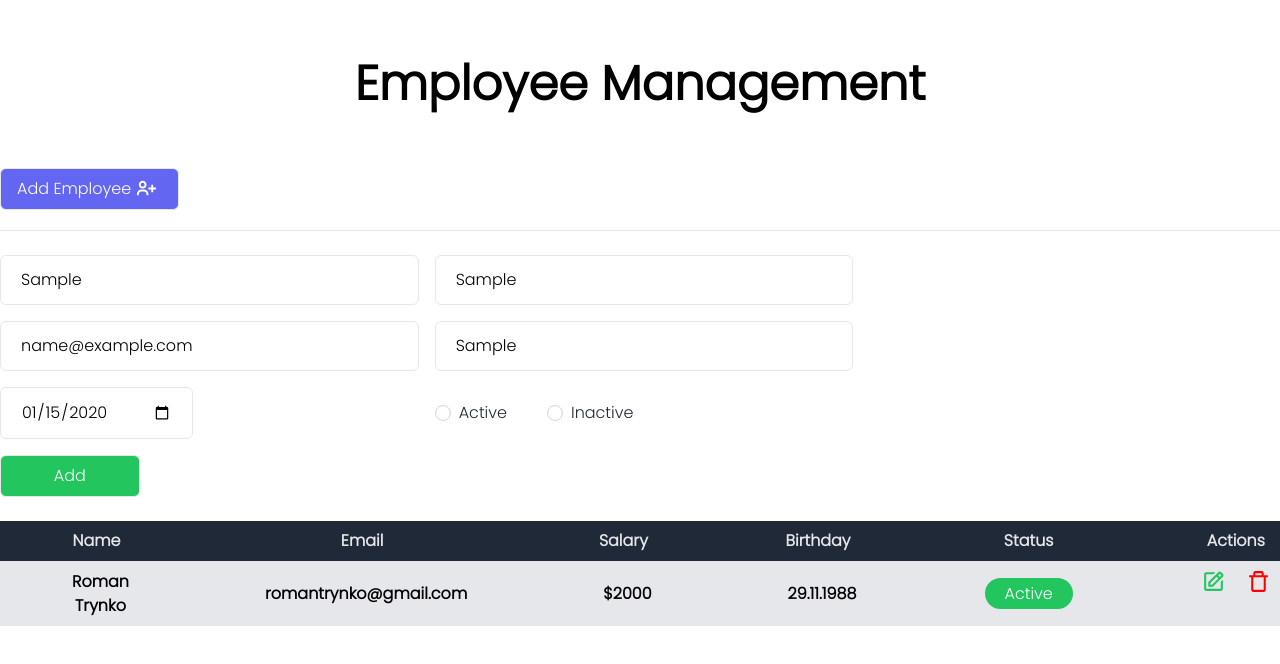
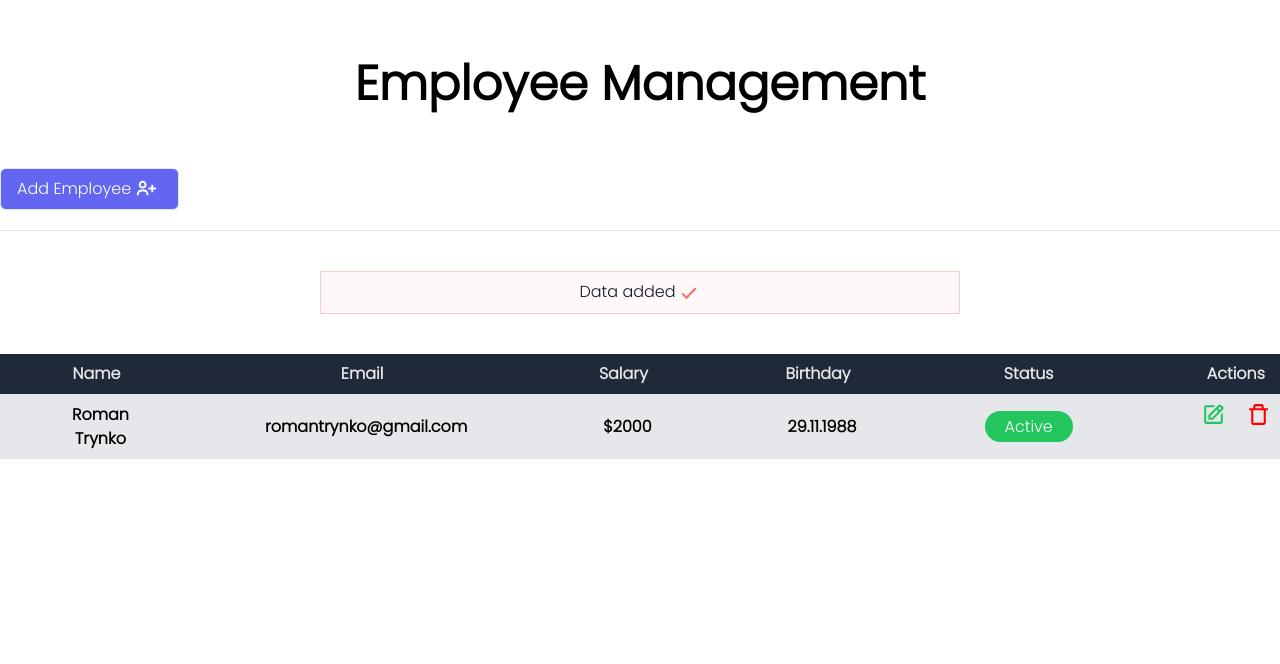
Before and after one commit to romantrynko/next-crud-learning, a Next.js app: page / in a window 1280 px wide. Both pictures are taken after typing "Sample", "Sample", "name@example.com", "Sample", "2020-01-15" into the empty fields and a click on the button "Add Employee". Shown: the top 664 px of the page. Built offline with nearby package versions, Linux system fonts and the light colour scheme.

Commit message:
added success and error messages

```diff
--- /dev/null
+++ b/components/error.js
@@ -0,0 +1,11 @@
+import { BiCheck } from 'react-icons/bi';
+
+export const Error = ({ message }) => {
+  return (
+    <div className="success container mx-auto">
+      <div className="flex justify-center mx-auto border border-red-200 bg-red-400 w-3/6 text-gray-900 text-md my-4 py-2 text-center bg-opacity-5">
+        {message} <BiCheck size={25} color={'rgb(248,113,113)'}></BiCheck>
+      </div>
+    </div>
+  );
+};
--- a/components/form.js
+++ b/components/form.js
@@ -1,8 +1,32 @@
-export const From = () => {
+import { useReducer } from 'react';
+import { BiPlus } from 'react-icons/bi';
+import { Error } from './error';
+import { Success } from './success';
+
+const formReducer = (state, event) => {
+  return {
+    ...state,
+    [event.target.name]: event.target.value
+  };
+};
+
+export const Form = () => {
+  const [formData, setFormData] = useReducer(formReducer, {});
+
+  const handleSubmit = (e) => {
+    e.preventDefault();
+    if (Object.keys(formData).length === 0) return console.log('Empty data');
+    console.log(formData);
+  };
+
+  if (Object.keys(formData).length > 0)
+    return <Error message="Data added"></Error>;
+
   return (
-    <form className="grid lg:grid-cols-2 w-4/6 gap-4">
+    <form onSubmit={handleSubmit} className="grid lg:grid-cols-2 w-4/6 gap-4">
       <div className="input-type">
         <input
+          onChange={setFormData}
           type="text"
           name="firstname"
           placeholder="First Name"
@@ -11,6 +35,7 @@
       </div>
       <div className="input-type">
         <input
+          onChange={setFormData}
           type="text"
           name="lastname"
           placeholder="Last Name"
@@ -19,6 +44,7 @@
       </div>
       <div className="input-type">
         <input
+          onChange={setFormData}
           type="text"
           name="email"
           placeholder="Email"
@@ -27,6 +53,7 @@
       </div>
       <div className="input-type">
         <input
+          onChange={setFormData}
           type="text"
           name="salary"
           placeholder="Salary"
@@ -36,6 +63,7 @@
 
       <div className="input-type">
         <input
+          onChange={setFormData}
           type="date"
           name="date"
           placeholder="Salary"
@@ -46,6 +74,7 @@
       <div className="flex gap-10 items-center">
         <div className="form-check">
           <input
+            onChange={setFormData}
             type="radio"
             name="status"
             value="Active"
@@ -58,6 +87,7 @@
         </div>
         <div className="form-check">
           <input
+            onChange={setFormData}
             type="radio"
             name="status"
             value="Inactive"
@@ -72,6 +102,9 @@
 
       <button className="flex justify-center text-md w-2/6 bg-green-500 text-white px-4 py-2 border rounded-md hover:bg-gray-50 hover:border-green-500 hover:text-green-500 ">
         Add
+        <span className="px-1">
+          <BiPlus size={24}></BiPlus>
+        </span>
       </button>
     </form>
   );
--- /dev/null
+++ b/components/success.js
@@ -0,0 +1,11 @@
+import { BiCheck } from 'react-icons/bi';
+
+export const Success = ({ message }) => {
+  return (
+    <div className="success container mx-auto">
+      <div className="flex justify-center mx-auto border border-yellow-200 bg-yellow-400 w-3/6 text-gray-900 text-md my-4 py-2 text-center bg-opacity-5">
+        {message} <BiCheck size={25} color={'rgb(34,197,94)'}></BiCheck>
+      </div>
+    </div>
+  );
+};
--- a/pages/index.js
+++ b/pages/index.js
@@ -1,6 +1,6 @@
 import Head from 'next/head';
 import { BiUserPlus } from 'react-icons/bi';
-import { From } from '../components/form';
+import { Form } from '../components/form';
 import { Table } from '../components/table';
 
 export default function Home() {
@@ -28,7 +28,7 @@
           </div>
         </div>
         <div className="container mx-auto py-6">
-          <From />
+          <Form />
         </div>
 
         <div className="container mx-auto">
```
